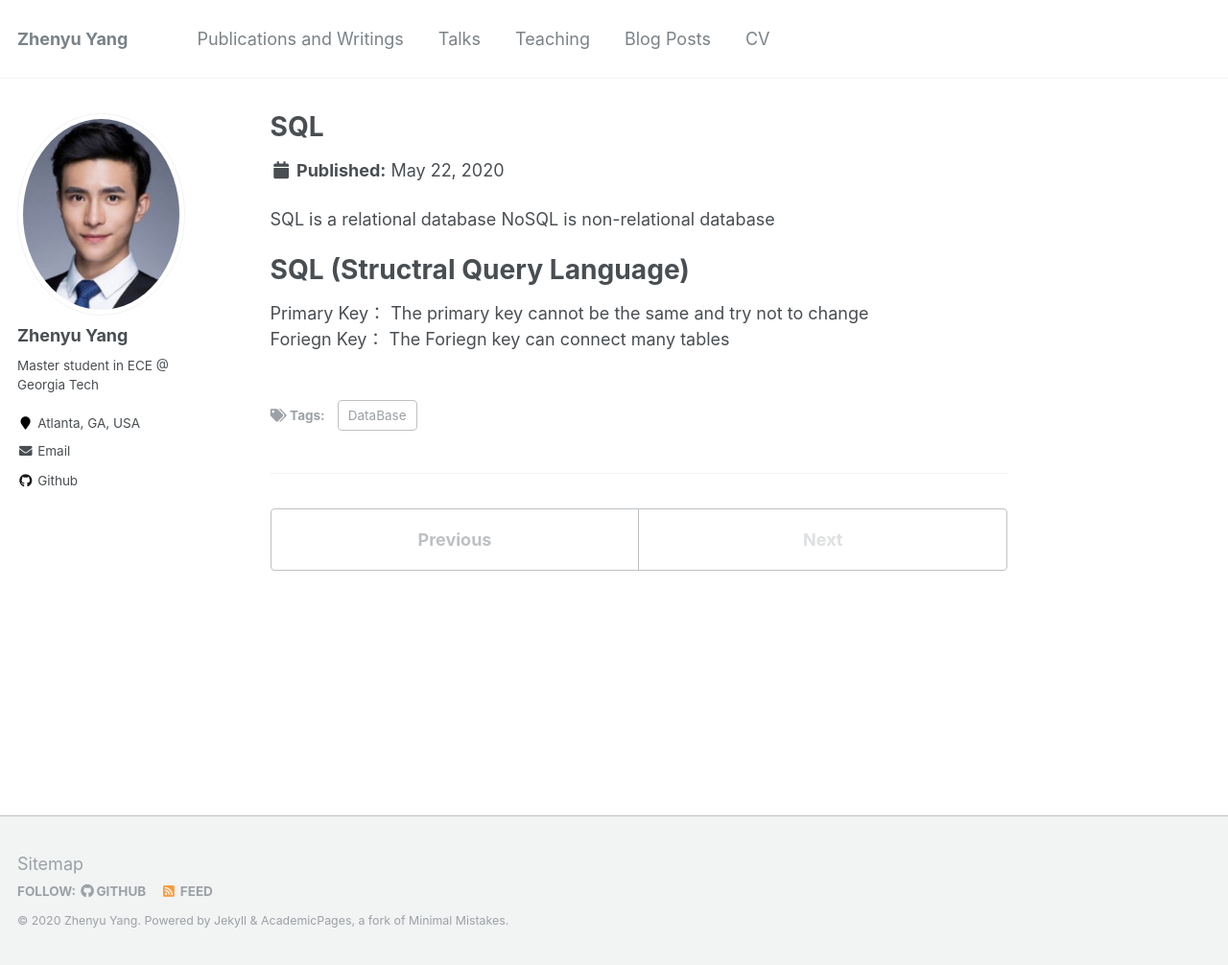
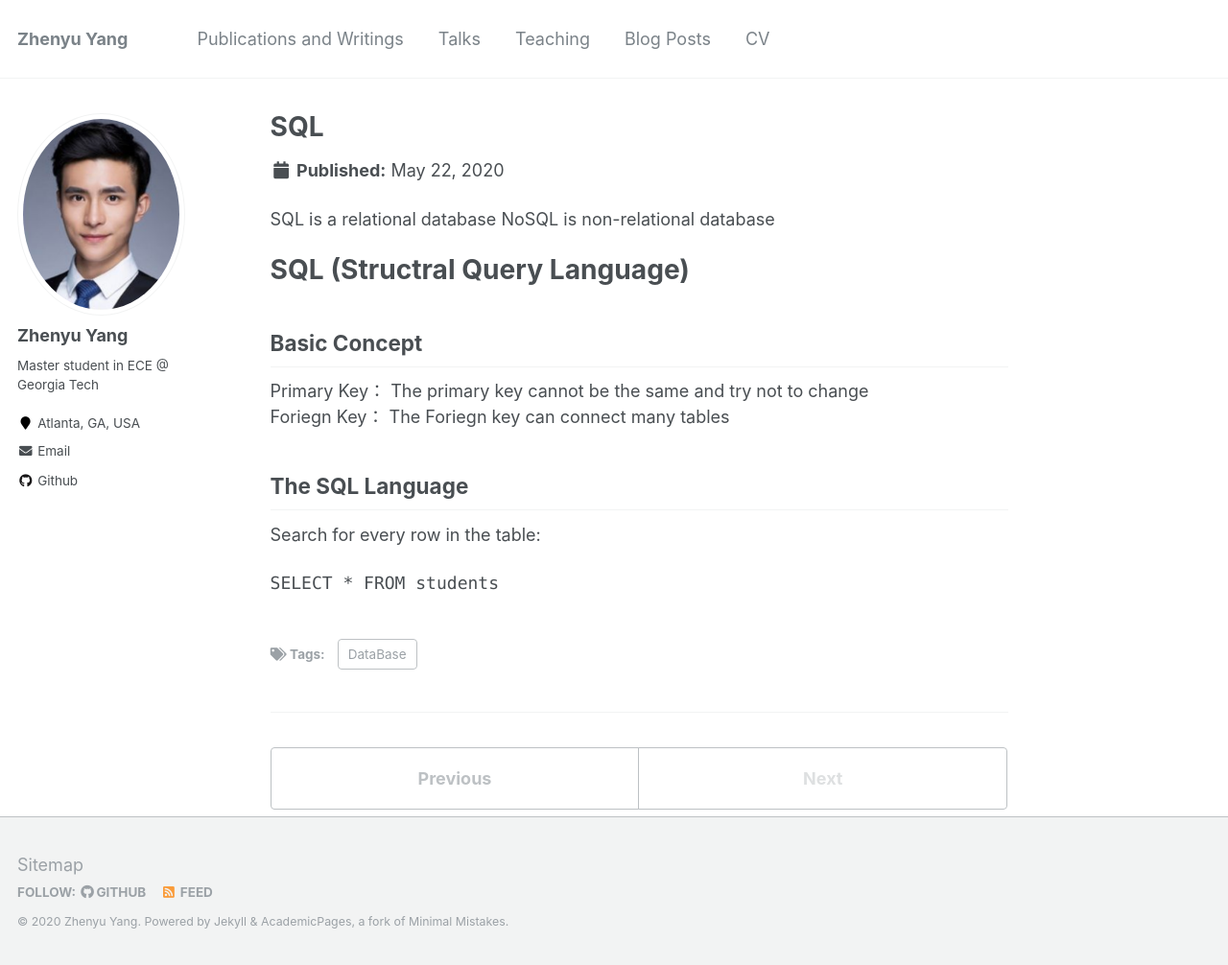
Before and after one commit to azpeteryang/azpeteryang.github.io, a Jekyll site: the page built from _posts/2020-05-23-blog-post-7.md, in a window 1280 px wide and 1006 px high. Shown: the whole window at 96% size. Built offline with Jekyll 4.4.1, drawn with Linux system fonts in a browser that asks for light colours; a file with an impossible date is left out.

Commit message:
Update 2020-05-23-blog-post-7.md

````diff
--- a/_posts/2020-05-23-blog-post-7.md
+++ b/_posts/2020-05-23-blog-post-7.md
@@ -10,5 +10,11 @@ SQL is a relational database
 NoSQL is non-relational database
 
 # SQL (Structral Query Language)
+## Basic Concept
 Primary Key： The primary key cannot be the same and try not to change
 Foriegn Key： The Foriegn key can connect many tables
+## The SQL Language
+Search for every row in the table:
+```SQL
+SELECT * FROM students
+```
````
